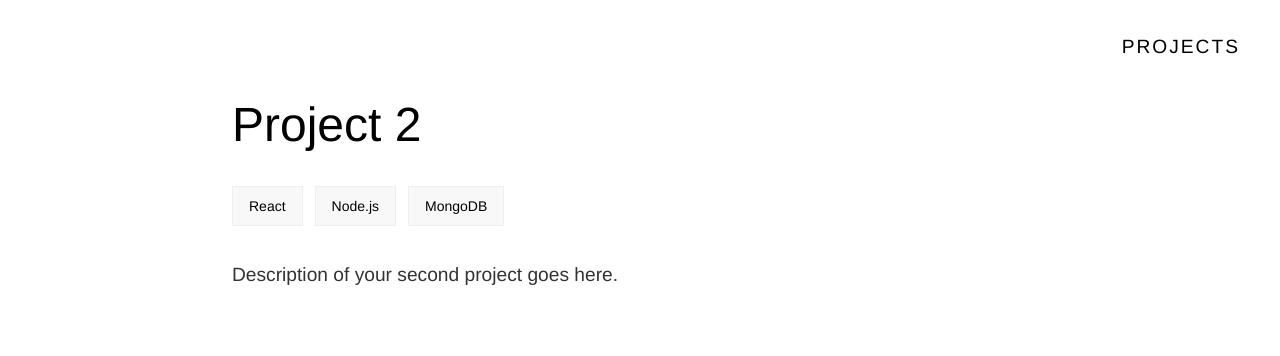
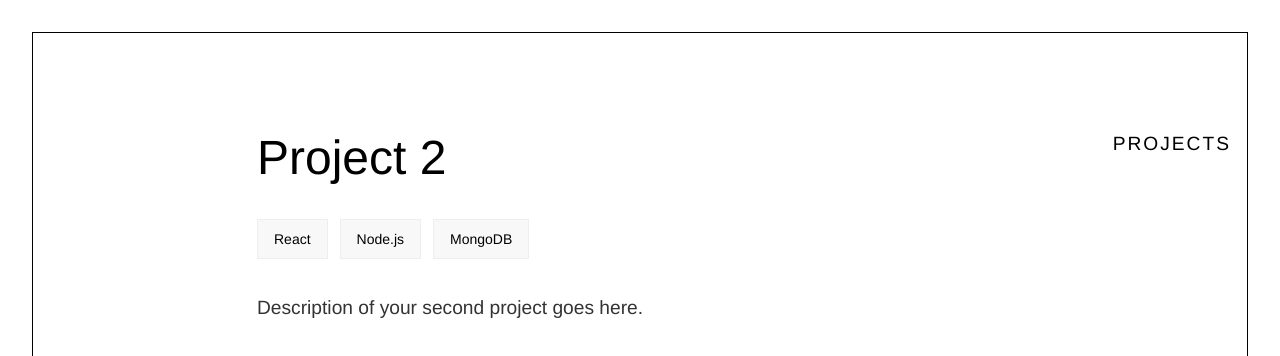
Before and after one commit to minettebrink/portfolio, a SvelteKit app: page /projects/project-2 in a window 1280 px wide. Shown: the top 356 px of the page. Built offline with nearby package versions, Linux system fonts and the light colour scheme.

Commit message:
edited projects

```diff
--- a/src/routes/projects/[id]/project.svelte
+++ b/src/routes/projects/[id]/project.svelte
@@ -41,6 +41,7 @@
     <meta name="description" content={project ? project.description : 'Project not found'} />
 </svelte:head>
 
+<div class="layout">
     <div class="project-page">
         <nav class="home-link">
             <a href="/#projects-section">Projects</a>
@@ -64,6 +65,7 @@
             </section>
         {/if}
     </div>
+</div>
 
 <style>
     /* Base styles */
@@ -75,6 +77,14 @@
         background-color: #fff;
     }
 
+    .layout {
+        min-height: 100vh;
+        position: relative;
+        border: 1px solid black;
+        margin: 2rem;
+        padding: 0;
+    }
+
     .project-page {
         padding: 4rem 2rem;
         max-width: 1200px;
@@ -84,8 +94,8 @@
 
     .home-link {
         position: absolute;
-        top: 2rem;
-        right: 2rem;
+        top: 6rem;
+        right: 1rem;
     }
 
     .home-link a {
```
Lines whose indentation alone changed are shown as unchanged.
